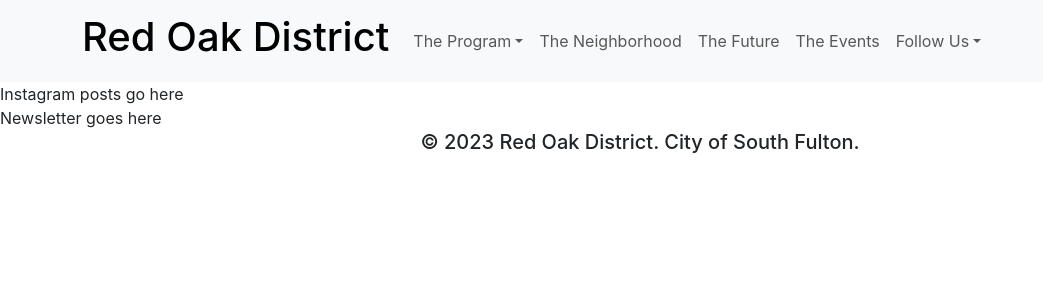
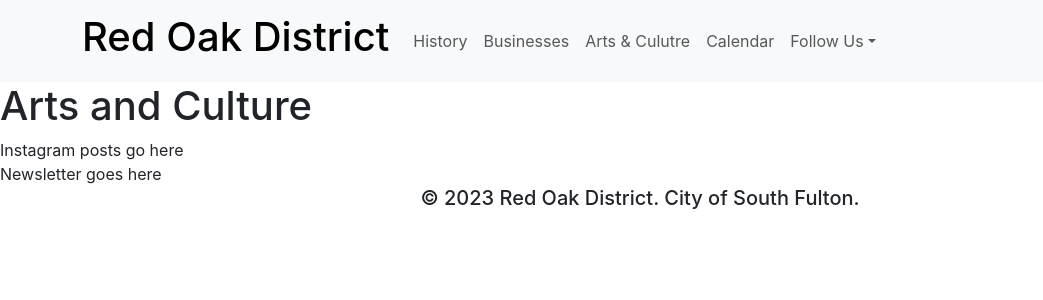
Before and after one commit to roblingjohn/red-oak-district, a React (Create React App) app: page /arts in a window 1280 px wide. Shown: the top 300 px of the page, without its empty margins (0-1043 px from the left). Built offline with nearby package versions, Linux system fonts and the light colour scheme.

Commit message:
Changes header components.

```diff
--- a/src/App.js
+++ b/src/App.js
@@ -11,6 +11,9 @@
 import Board from "./containers/Board";
 import InstagramPosts from "./components/InstagramPosts";
 import Newsletter from "./components/Newsletter";
+import History from "./containers/History";
+import Businesses from "./containers/Businesses";
+import Arts from "./containers/Arts";
 
 function App() {
   return (
@@ -24,6 +27,9 @@
           <Route path="events" element={<Events />} />
           <Route path="board" element={<Board />} />
           <Route path="committees" element={<Committees />} />
+          <Route path="history" element={<History />} />
+          <Route path="businesses" element={<Businesses />} />
+          <Route path="arts" element={<Arts />} />
           <Route path="/" element={<Home />} />
         </Routes>
       </Router>
--- /dev/null
+++ b/src/containers/Arts.jsx
@@ -0,0 +1,11 @@
+import React from "react";
+
+const Arts = () => {
+  return (
+    <div>
+      <h1>Arts and Culture</h1>
+    </div>
+  );
+};
+
+export default Arts;
--- /dev/null
+++ b/src/containers/Businesses.jsx
@@ -0,0 +1,11 @@
+import React from "react";
+
+const Businesses = () => {
+  return (
+    <div>
+      <h1>Businesses</h1>
+    </div>
+  );
+};
+
+export default Businesses;
--- a/src/containers/Header.jsx
+++ b/src/containers/Header.jsx
@@ -12,18 +12,10 @@
           <Navbar.Toggle aria-controls="basic-navbar-nav" />
           <Navbar.Collapse>
             <Nav className="me-auto">
-              <NavDropdown title="The Program">
-                <NavDropdown.Item href="/board">
-                  Main Street Board
-                </NavDropdown.Item>
-                .
-                <NavDropdown.Item href="committees">
-                  Main Street Committees
-                </NavDropdown.Item>{" "}
-              </NavDropdown>
-              <Nav.Link href="/neighborhood">The Neighborhood</Nav.Link>
-              <Nav.Link href="/future">The Future</Nav.Link>
-              <Nav.Link href="/events">The Events</Nav.Link>
+              <Nav.Link href="/history">History</Nav.Link>
+              <Nav.Link href="/businesses">Businesses</Nav.Link>
+              <Nav.Link href="/arts">Arts & Culutre</Nav.Link>
+              <Nav.Link href="/events">Calendar</Nav.Link>
               <NavDropdown title="Follow Us">
                 <NavDropdown.Item>Facebook</NavDropdown.Item>
                 <NavDropdown.Item>Instagram</NavDropdown.Item>
--- /dev/null
+++ b/src/containers/History.jsx
@@ -0,0 +1,11 @@
+import React from "react";
+
+const History = () => {
+  return (
+    <div>
+      <h1>History</h1>
+    </div>
+  );
+};
+
+export default History;
```
